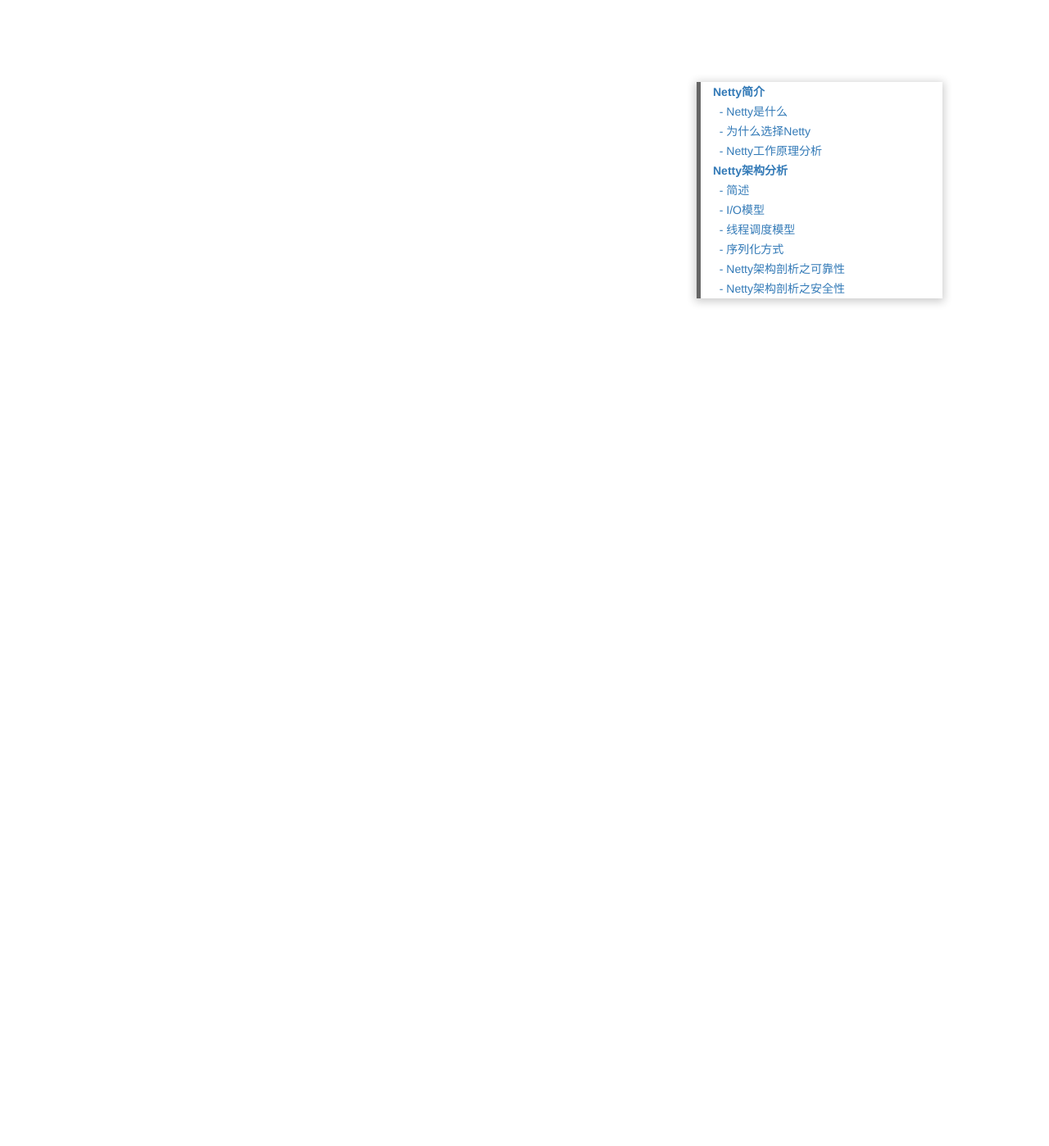
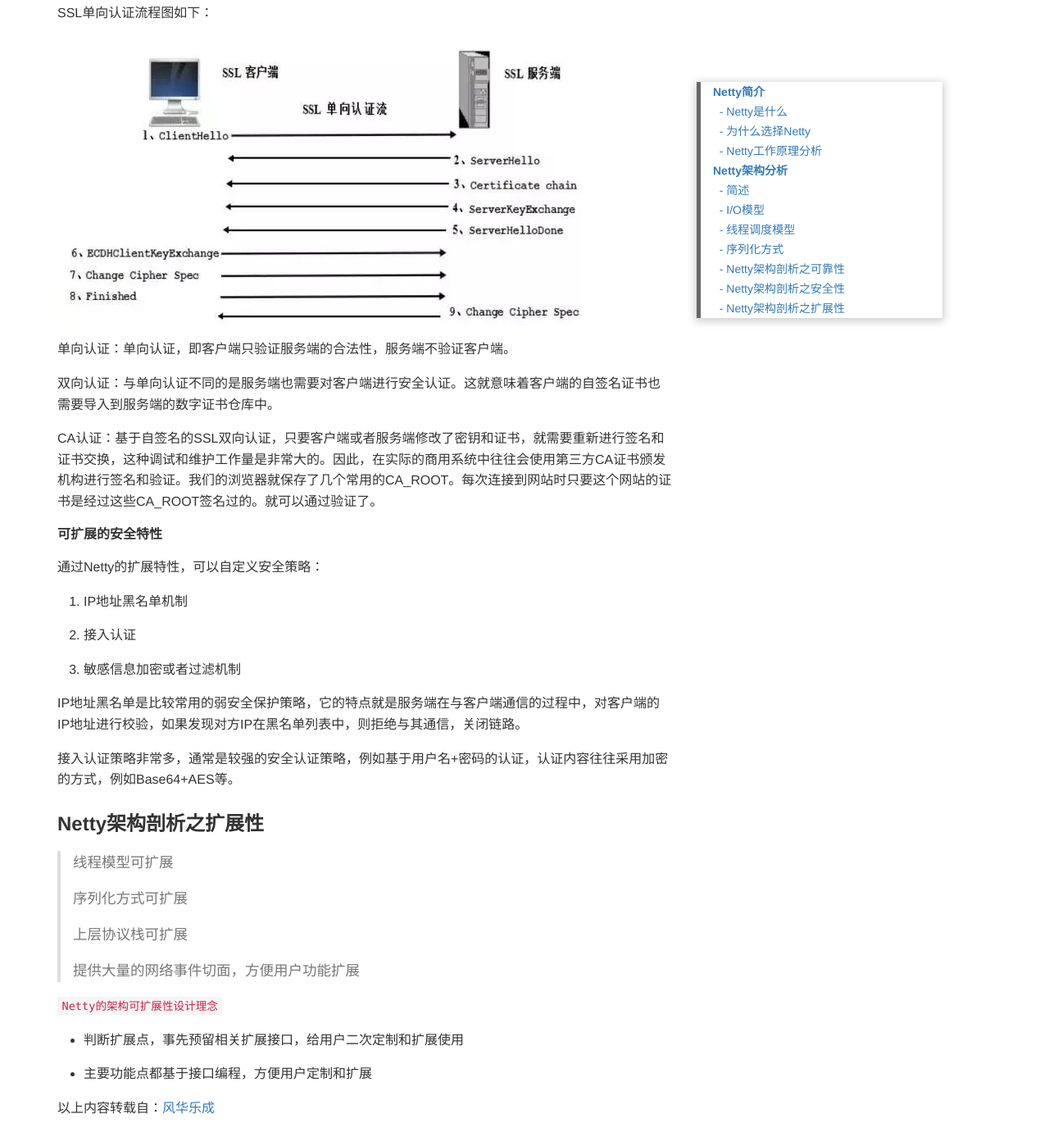
Before and after one commit to kookx/kookx.github.io, a Jekyll site: the page built from _posts/2019-01-07-Netty高性能实战.md, in a window 1280 px wide and 1400 px high, scrolled down 10789 px. Shown: the whole window at 82% size. Built offline with Jekyll 4.4.1, drawn with Linux system fonts in a browser that asks for light colours; some of the changed text lies outside the part shown.

Commit message:
Update 2019-01-07-Netty高性能实战.md

```diff
--- a/_posts/2019-01-07-Netty高性能实战.md
+++ b/_posts/2019-01-07-Netty高性能实战.md
@@ -249,3 +249,67 @@
 4. 设置在NioEventLoop线程调度器中的定时任务，需要执行或者清理。
 
 ### Netty架构剖析之安全性
+
+> #### Netty面临的安全挑战
+
+##### 对第三方开放
+
+作为应用层协议的基础通信框架
+
+![通信层](http://onekook.com/bower_components/extend/images/netty-14.JPEG)
+
+`安全威胁场景分析：`
+
+1. 对第三方开放的通信框架：如果使用Netty做RPC框架或者私有协议栈，RPC框架面向非授信的第三方开放，例如将内部的一些能力通过服务对外开放出去，此时就需要进行安全认证，如果开放的是公网IP，对于安全性要求非常高的一些服务，例如在线支付、订购等，需要通过SSL/TLS进行通信。
+
+2. 应用层协议的安全性：作为高性能、异步事件驱动的NIO框架，Netty非常适合构建上层的应用层协议，由于绝大多数应用层协议都是公有的，这意味着底层的Netty需要向上层提供通信层的安全传输功能。
+
+`Netty安全传输特性：`
+
+1. 支持SSL V2和V3
+
+2. 支持TLS
+
+3. 支持SSL单向认证、双向认证和第三方CA认证。
+
+SSL单向认证流程图如下：
+
+![SSL单向认证流程图](http://onekook.com/bower_components/extend/images/netty-15.JPEG)
+
+单向认证：单向认证，即客户端只验证服务端的合法性，服务端不验证客户端。
+
+双向认证：与单向认证不同的是服务端也需要对客户端进行安全认证。这就意味着客户端的自签名证书也需要导入到服务端的数字证书仓库中。
+
+CA认证：基于自签名的SSL双向认证，只要客户端或者服务端修改了密钥和证书，就需要重新进行签名和证书交换，这种调试和维护工作量是非常大的。因此，在实际的商用系统中往往会使用第三方CA证书颁发机构进行签名和验证。我们的浏览器就保存了几个常用的CA_ROOT。每次连接到网站时只要这个网站的证书是经过这些CA_ROOT签名过的。就可以通过验证了。
+
+##### 可扩展的安全特性
+
+通过Netty的扩展特性，可以自定义安全策略：
+
+1. IP地址黑名单机制
+
+2. 接入认证
+
+3. 敏感信息加密或者过滤机制
+
+IP地址黑名单是比较常用的弱安全保护策略，它的特点就是服务端在与客户端通信的过程中，对客户端的IP地址进行校验，如果发现对方IP在黑名单列表中，则拒绝与其通信，关闭链路。
+
+接入认证策略非常多，通常是较强的安全认证策略，例如基于用户名+密码的认证，认证内容往往采用加密的方式，例如Base64+AES等。
+
+### Netty架构剖析之扩展性
+
+> 线程模型可扩展
+>
+> 序列化方式可扩展
+>
+> 上层协议栈可扩展
+>
+> 提供大量的网络事件切面，方便用户功能扩展
+
+`Netty的架构可扩展性设计理念`
+
+- 判断扩展点，事先预留相关扩展接口，给用户二次定制和扩展使用
+
+- 主要功能点都基于接口编程，方便用户定制和扩展
+
+以上内容转载自：[风华乐成](https://baijiahao.baidu.com/s?id=1571855854665406&wfr=spider&for=pc)
```
